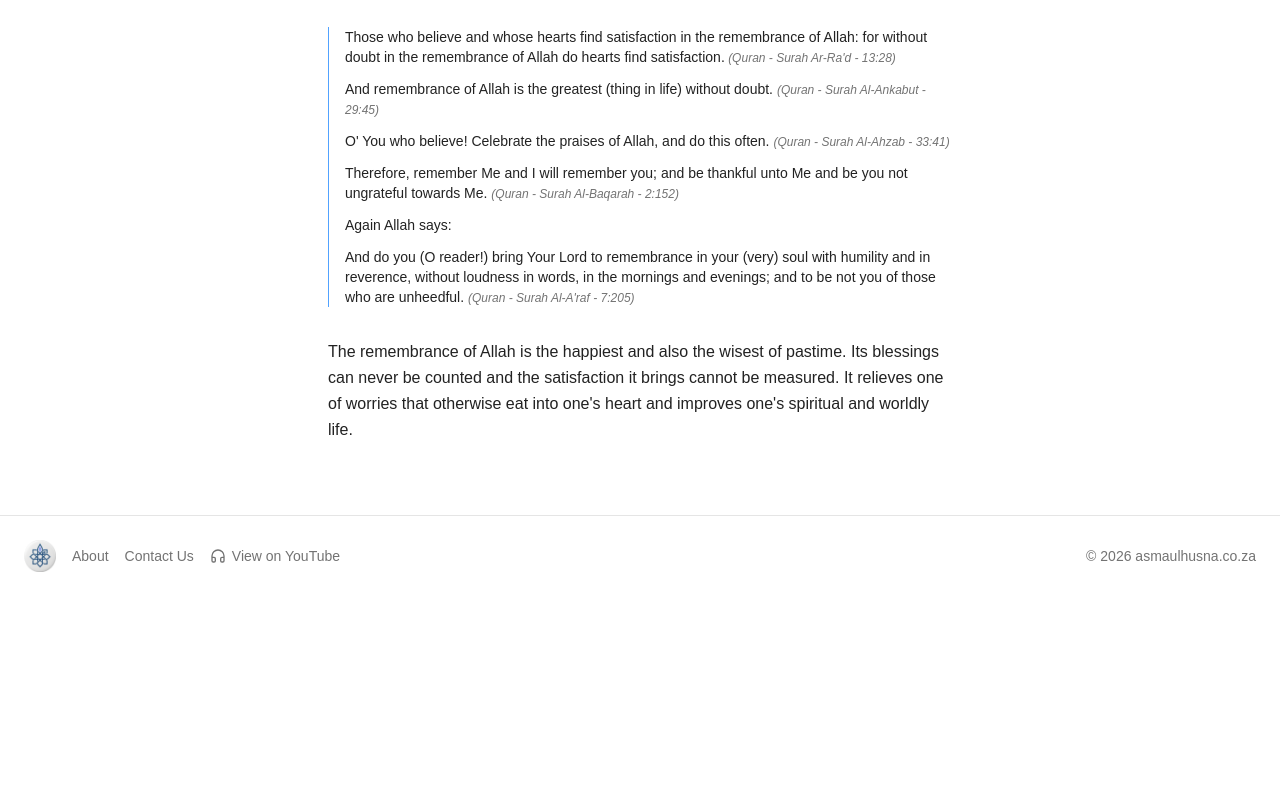
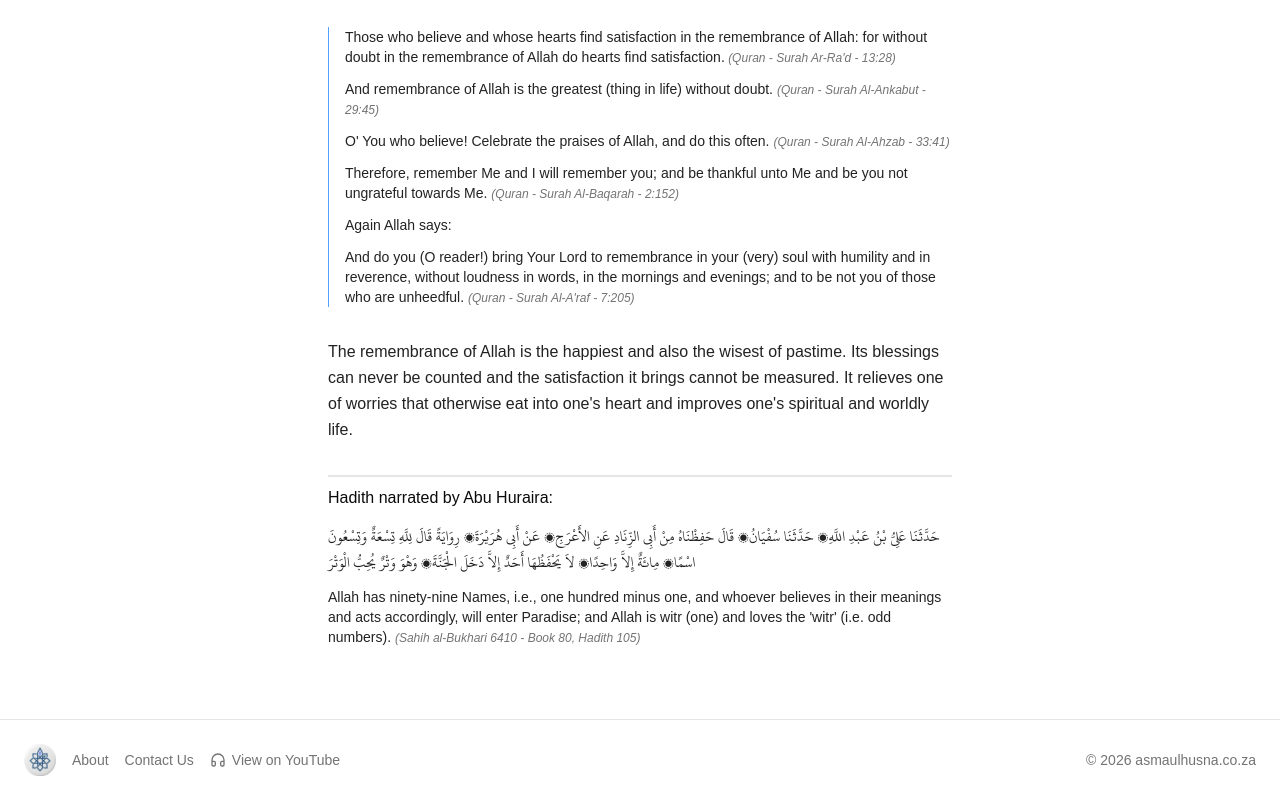
Before and after one commit to imtiazlorgat-aus/asmaulhusna, a Next.js app: page /introduction in a window 1280 px wide. Shown: the part 589-1389 px from the top of the page. Before the commit the page ends 1185 px from the top, so only its background shows below. Built offline with nearby package versions, Linux system fonts and the light colour scheme.

Commit message:
Intro - Hadith Reference added

```diff
--- a/app/introduction/page.tsx
+++ b/app/introduction/page.tsx
@@ -118,6 +118,27 @@ export default function IntroductionPage() {
             worldly life.
           </p>
         </section>
+        <section className="space-y-3  border-t-2 mt-4">
+          <p className="text-muted/110 mt-2">Hadith narrated by Abu Huraira:</p>
+          <p className="text-foreground/90">
+            <span className="font-uthmanic" dir="rtl" lang="ar">
+              حَدَّثَنَا عَلِيُّ بْنُ عَبْدِ اللَّهِ، حَدَّثَنَا سُفْيَانُ،
+              قَالَ حَفِظْنَاهُ مِنْ أَبِي الزِّنَادِ عَنِ الأَعْرَجِ، عَنْ
+              أَبِي هُرَيْرَةَ، رِوَايَةً قَالَ لِلَّهِ تِسْعَةٌ وَتِسْعُونَ
+              اسْمًا، مِائَةٌ إِلاَّ وَاحِدًا، لاَ يَحْفَظُهَا أَحَدٌ إِلاَّ
+              دَخَلَ الْجَنَّةَ، وَهْوَ وَتْرٌ يُحِبُّ الْوَتْرَ
+            </span>
+          </p>
+          <p className="text-foreground/90 text-sm">
+            Allah has ninety-nine Names, i.e., one hundred minus one, and
+            whoever believes in their meanings and acts accordingly, will enter
+            Paradise; and Allah is witr (one) and loves the &apos;witr&apos;
+            (i.e. odd numbers).{" "}
+            <span className="text-muted-foreground text-xs italic">
+              (Sahih al-Bukhari 6410 - Book 80, Hadith 105)
+            </span>
+          </p>
+        </section>
       </div>
     </main>
   );
```
Also changed, not shown: 1 other file (tests, documents, lock files or other folders).
